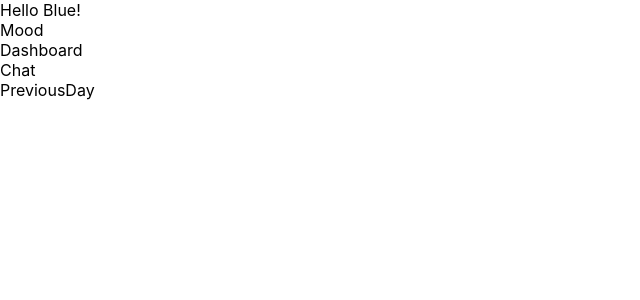
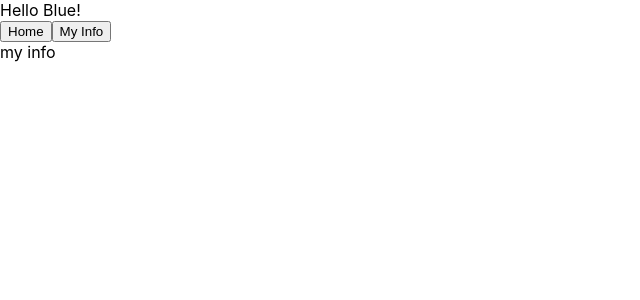
Before and after one commit to anna-m120/motAIve, a React (Create React App) app in the folder hack-western-app/: page / in a window 1280 px wide. Shown: the top 300 px of the page, without its empty margins (0-640 px from the left). Built offline with nearby package versions, Linux system fonts and the light colour scheme.

Commit message:
added menu

```diff
--- a/hack-western-app/src/App.js
+++ b/hack-western-app/src/App.js
@@ -1,13 +1,18 @@
 import Dashboard from "./Dashboard.jsx"
+import Menu from "./Menu.jsx"
 import './App.css';
+import React from "react";
 
 function App() {
+  const [isHome, updateIsHome] = React.useState(false);
   return (
     <div>
       <header>
         Hello Blue!
       </header>
-      <Dashboard/>
+      <Menu isHome={isHome} updateIsHome={updateIsHome}/>
+
+      {isHome ? <Dashboard isHome={isHome} updateIsHome={updateIsHome}/> : "my info"}
     </div>
   );
 }
--- a/hack-western-app/src/Menu.jsx
+++ b/hack-western-app/src/Menu.jsx
@@ -0,0 +1,11 @@
+import React from "react";
+function Menu({isHome, updateIsHome}) {
+  return (
+    <div>
+      <button onClick={() =>  updateIsHome(true)}>Home</button>
+      <button onClick={() =>  updateIsHome(false)}>My Info</button>
+    </div>
+  );
+}
+
+export default Menu;
```
